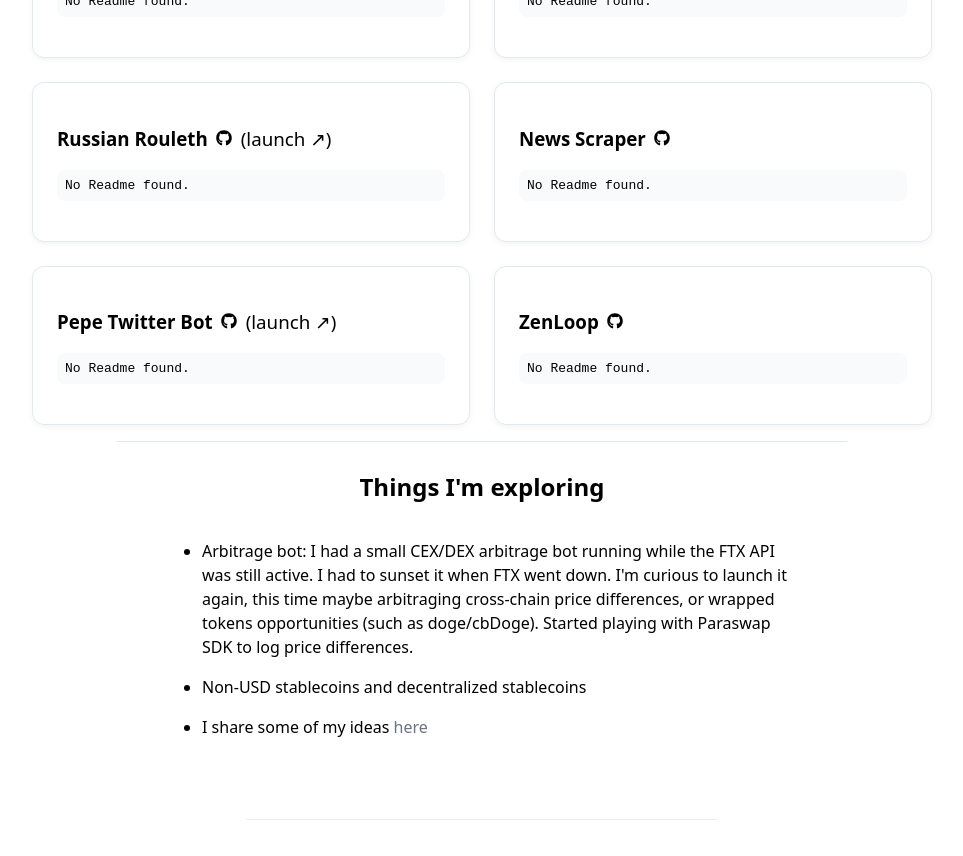
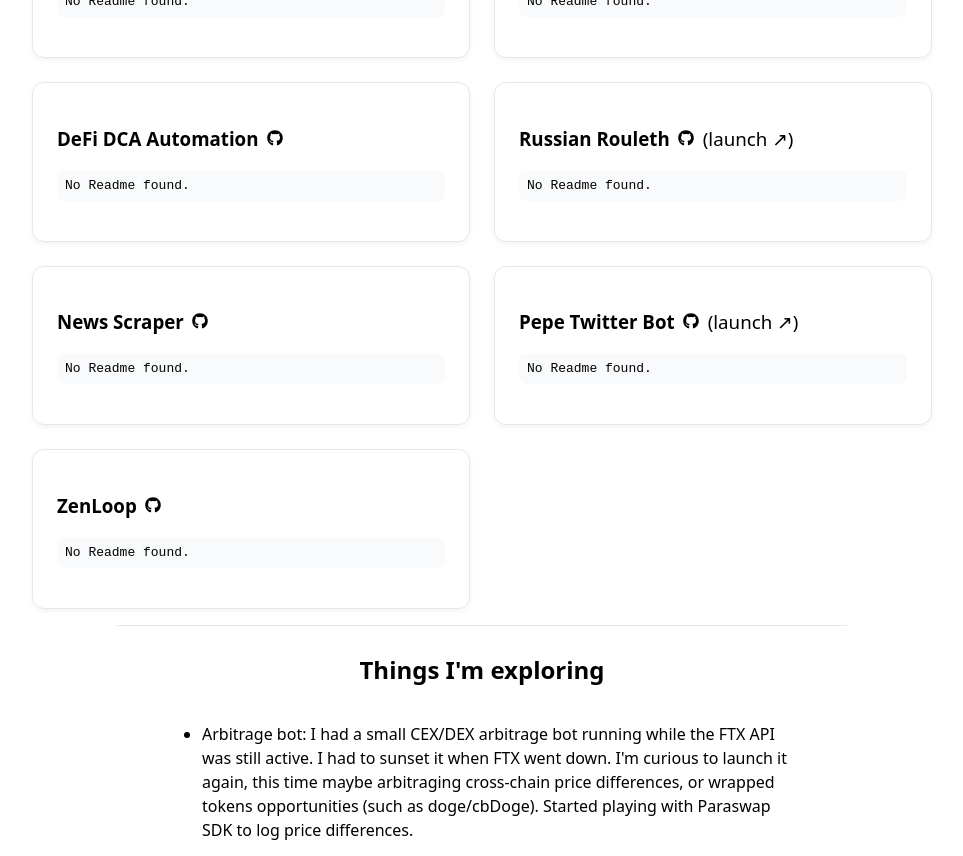
Before and after one commit to alexisnsns/pfalexns, a React (Vite) app: page / in a window 1280 px wide. Shown: the part 840-1696 px from the top of the page, without its empty margins (158-1121 px from the left). Built offline with nearby package versions, Linux system fonts and the light colour scheme; no server answers.

Commit message:
add dca bot

```diff
--- a/src/App.tsx
+++ b/src/App.tsx
@@ -26,6 +26,11 @@
       comments: "",
       displayName: "DeFi Pendulum",
       link: "https://x.com/defiautopilot",
+    },
+    {
+      name: "DCAbot",
+      comments: "",
+      displayName: "DeFi DCA Automation",
     },
     {
       name: "russianrouleth",
@@ -296,7 +301,7 @@
           <li style={{ marginBottom: "1rem" }}>
             Non-USD stablecoins and decentralized stablecoins
           </li>
-          <li >
+          <li>
             I share some of my ideas{" "}
             <a style={styles.link} href="/ideas">
               here
```
